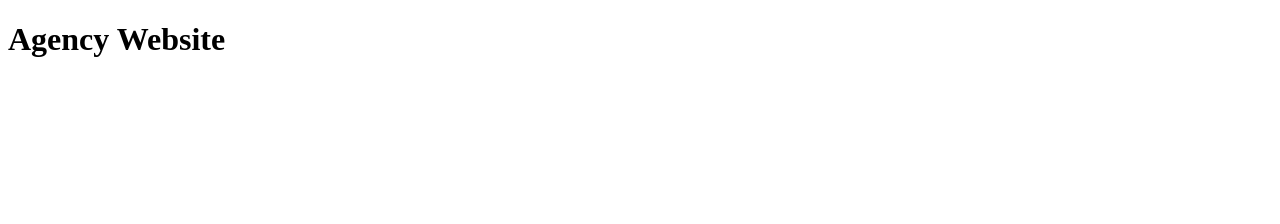
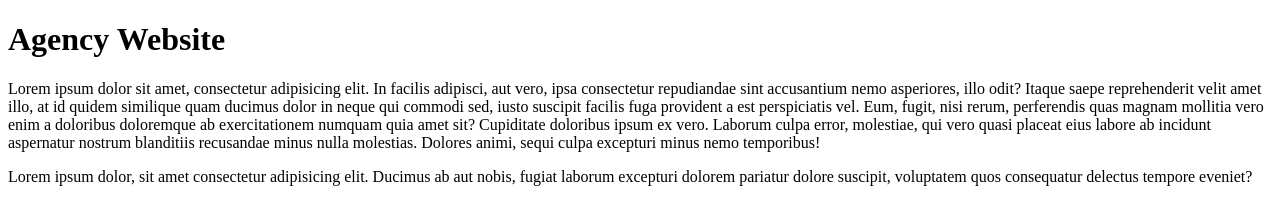
Before and after one commit to kebzaq/agency-website, a plain HTML site: page index.html in a window 1280 px wide. Drawn offline with Linux system fonts and the light colour scheme.

Commit message:
paragraph added to index.html

```diff
--- a/index.html
+++ b/index.html
@@ -7,5 +7,22 @@
   </head>
   <body>
     <h1>Agency Website</h1>
+    <p>
+      Lorem ipsum dolor sit amet, consectetur adipisicing elit. In facilis
+      adipisci, aut vero, ipsa consectetur repudiandae sint accusantium nemo
+      asperiores, illo odit? Itaque saepe reprehenderit velit amet illo, at id
+      quidem similique quam ducimus dolor in neque qui commodi sed, iusto
+      suscipit facilis fuga provident a est perspiciatis vel. Eum, fugit, nisi
+      rerum, perferendis quas magnam mollitia vero enim a doloribus doloremque
+      ab exercitationem numquam quia amet sit? Cupiditate doloribus ipsum ex
+      vero. Laborum culpa error, molestiae, qui vero quasi placeat eius labore
+      ab incidunt aspernatur nostrum blanditiis recusandae minus nulla
+      molestias. Dolores animi, sequi culpa excepturi minus nemo temporibus!
+    </p>
+    <p>
+      Lorem ipsum dolor, sit amet consectetur adipisicing elit. Ducimus ab aut
+      nobis, fugiat laborum excepturi dolorem pariatur dolore suscipit,
+      voluptatem quos consequatur delectus tempore eveniet?
+    </p>
   </body>
 </html>
```
